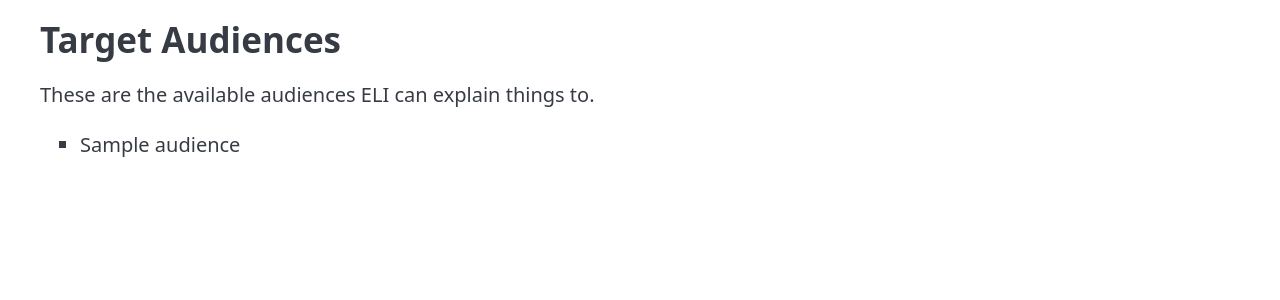
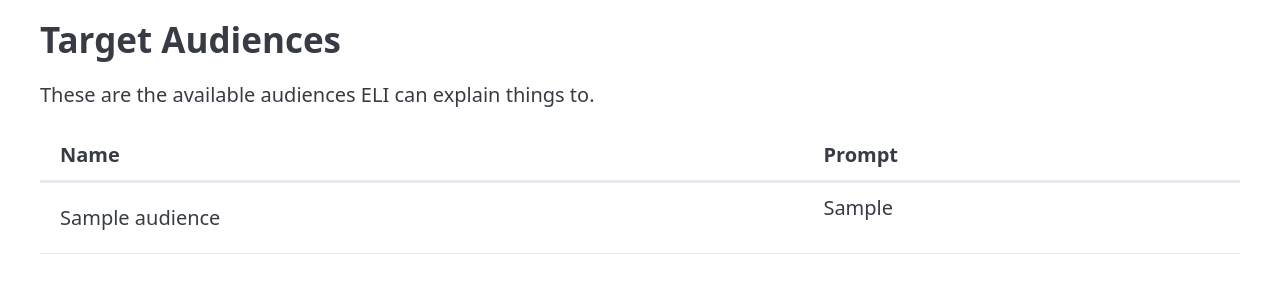
Before and after one commit to dhrosa/eli, a Django app: page /audiences/ in a window 1280 px wide. Shown: the part 175-475 px from the top of the page. Run offline with Django 5.2, Linux system fonts and the light colour scheme; tables that the repository leaves empty hold one stand-in row (values such as "Sample post"); some libraries are stand-ins or nearby versions.

Commit message:
Show more audience details

```diff
--- a/src/eli_app/templates/eli_app/audience_list.html
+++ b/src/eli_app/templates/eli_app/audience_list.html
@@ -1,14 +1,23 @@
 {% extends "eli_app/base.html" %}
 
 {% block content %}
+
 <h2>Target Audiences</h2>
 <p>
   These are the available audiences ELI can explain things to.
 </p>
-<ul>
-  {% for object in object_list %}
-  <li>{{object.name}}</li>
-  {% endfor %}
-</ul>
+<table>
+  <thead>
+    <tr><th>Name</th><th>Prompt</th></tr>
+  </thead>
+  <tbody>
+    {% for object in object_list %}
+    <tr>
+      <td>{{ object.name }}</td>
+      <td>{{ object.prompt | linebreaks }}</td>
+    </tr>
+    {% endfor %}
+  </tbody>
+</table>
 
 {% endblock %}
```
